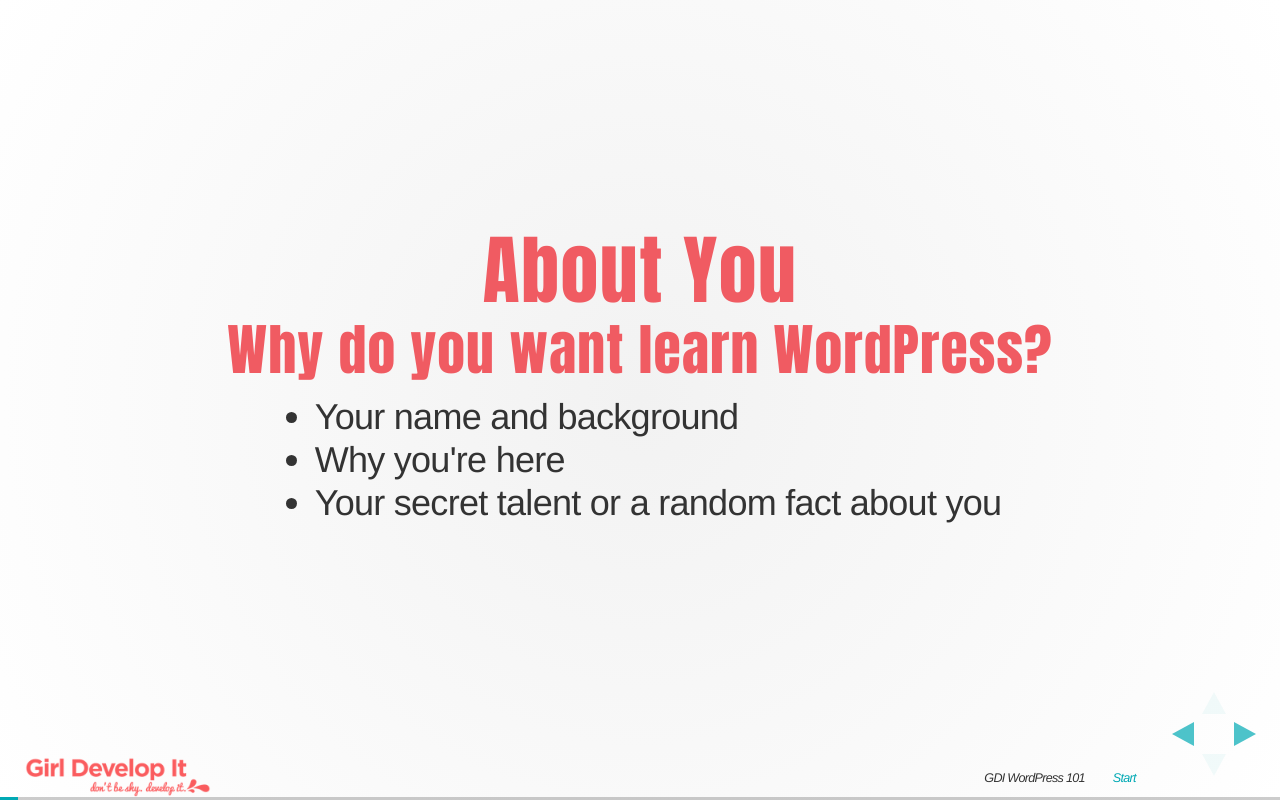
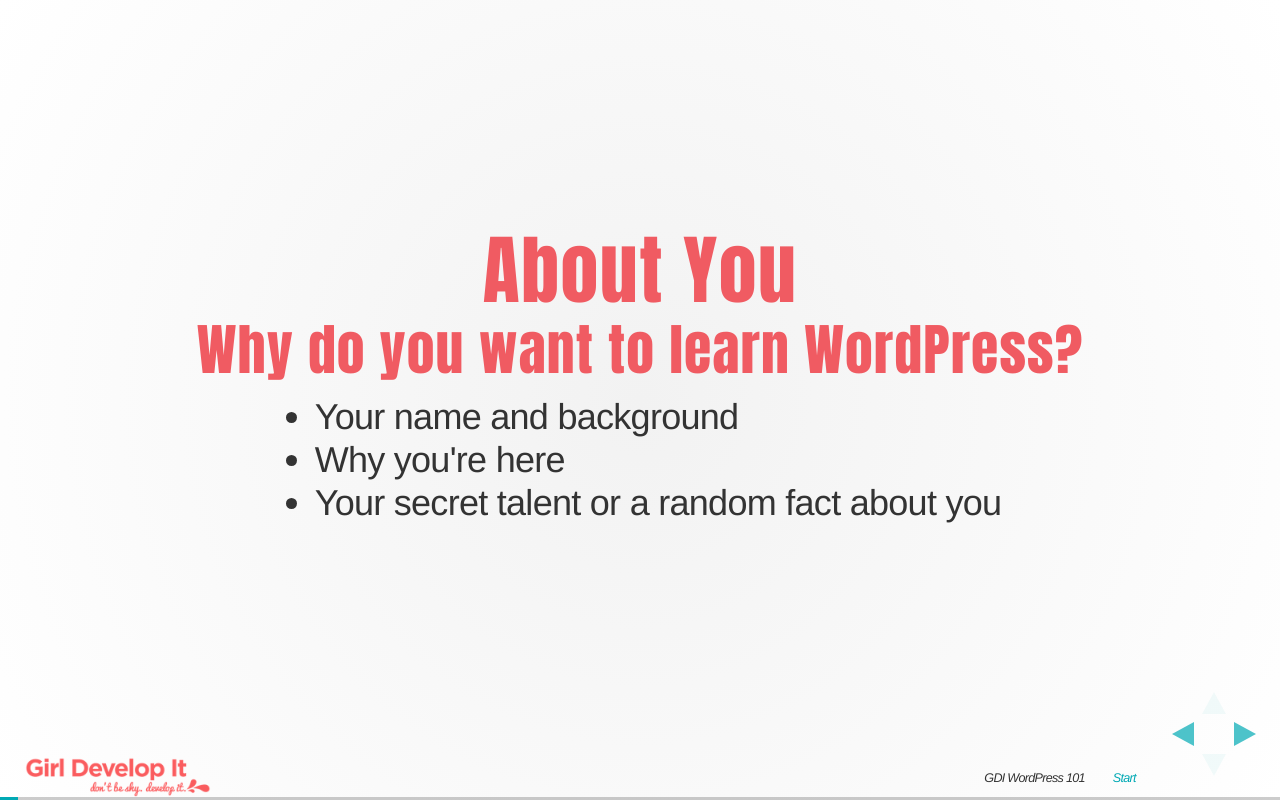
Before and after one commit to layla37/GDI-WordPress-101, a plain HTML site: page index.html in a window 1280 px wide. Both pictures are taken after a click on the element 1251 px from the left and 734 px from the top of the page. Drawn offline with Linux system fonts and the light colour scheme.

Commit message:
fixed typo

```diff
--- a/index.html
+++ b/index.html
@@ -54,7 +54,7 @@
 
 				<section>
 					<h2>About You</h2>
-					<h3>Why do you want learn WordPress?</h3>
+					<h3>Why do you want to learn WordPress?</h3>
 					<ul>
 						<li>Your name and background</li>
 						<li>Why you're here</li>
```
